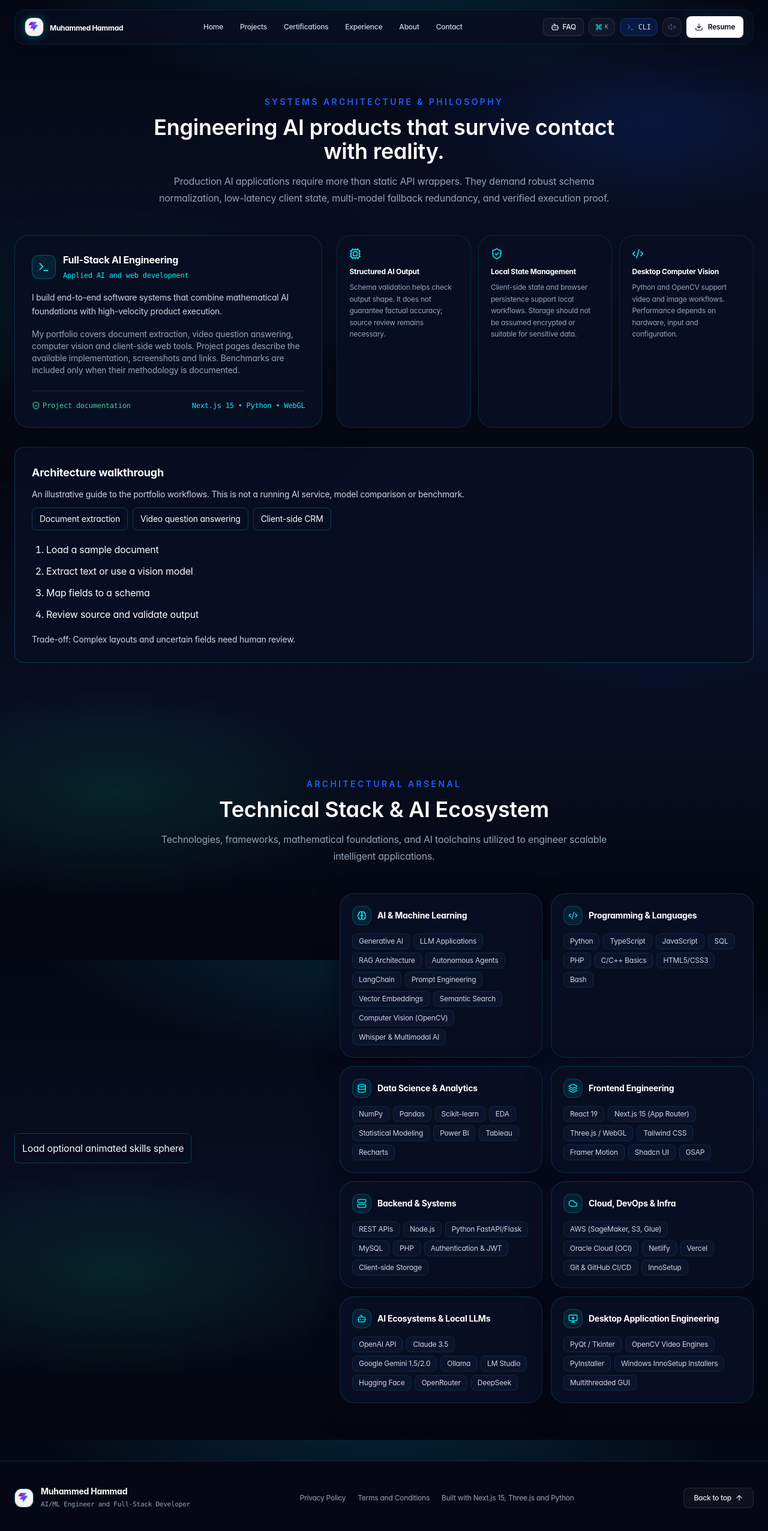
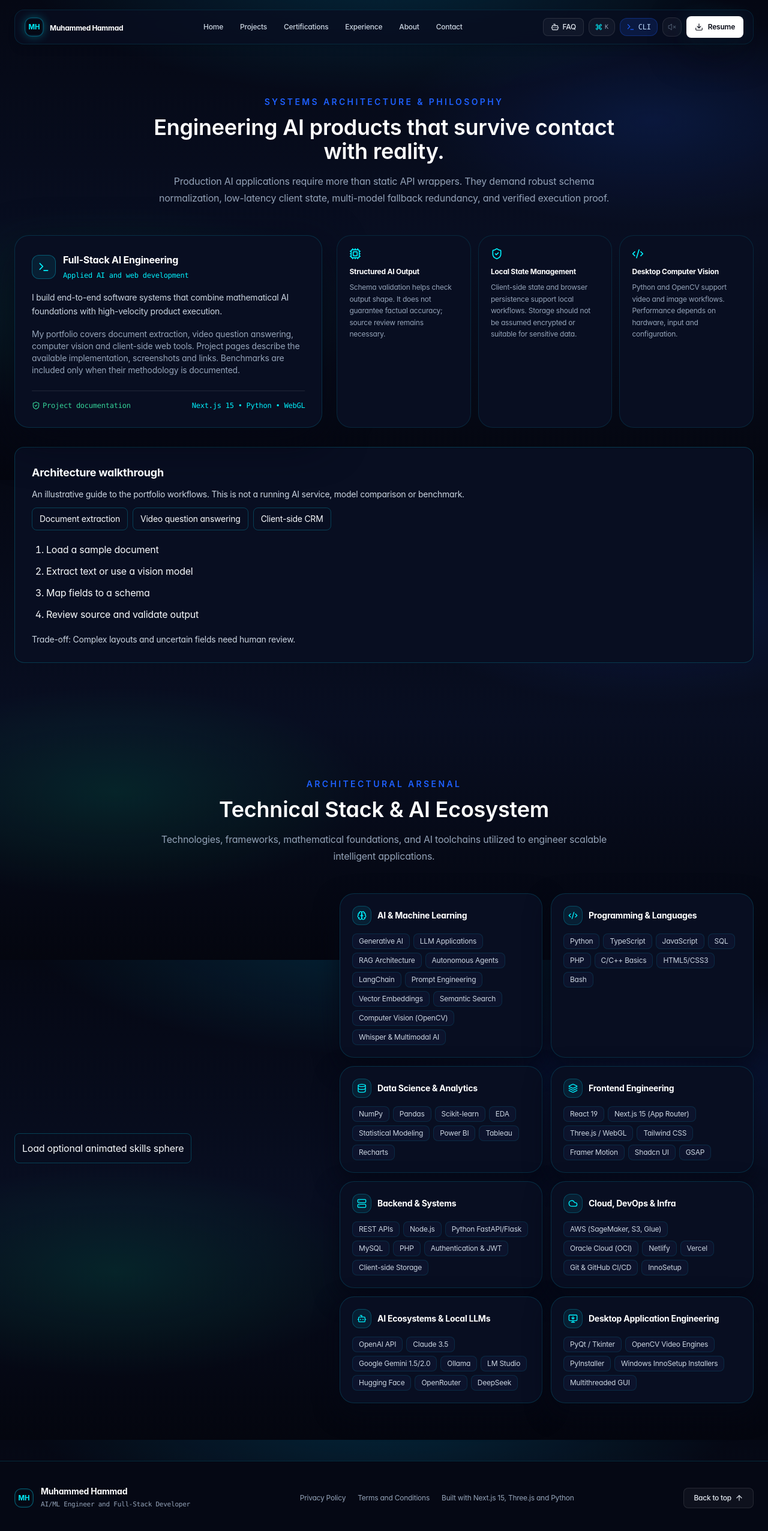
Before and after one commit to hammad986/Hammad-Portfolio, a Next.js app: page /about in a window 1280 px wide. Shown: the top 2552 px of the page at 60% size. Built offline with nearby package versions, Linux system fonts and the light colour scheme.

Commit message:
feat(branding): use icon.svg as universal site logo and favicon, remove aetherion_logo.webp

```diff
--- a/app/layout.tsx
+++ b/app/layout.tsx
@@ -95,7 +95,7 @@ export const metadata: Metadata = {
   icons: {
     icon: [{ url: "/icon.svg", type: "image/svg+xml" }],
     shortcut: "/icon.svg",
-    apple: "/assets/aetherion_logo.webp"
+    apple: "/icon.svg"
   },
   manifest: "/manifest.webmanifest",
   alternates: {
--- a/components/header.tsx
+++ b/components/header.tsx
@@ -64,10 +64,10 @@ export function Header() {
           >
             <div className="relative h-8 w-8 overflow-hidden rounded-xl border border-cyan-500/40 bg-cyan-500/10 p-1 transition-transform duration-300 group-hover:scale-105 shadow-[0_0_15px_rgba(0,242,254,0.3)]">
               <Image
-                src="/assets/aetherion_logo.webp"
+                src="/icon.svg"
                 alt="Muhammed Hammad"
                 fill
-                className="object-cover"
+                className="object-contain p-0.5"
                 sizes="32px"
               />
             </div>
--- a/components/sections/AetherionVision.tsx
+++ b/components/sections/AetherionVision.tsx
@@ -59,10 +59,10 @@ export function AetherionVision() {
               <div className="relative flex h-full items-center gap-5">
                 <div className="relative h-20 w-20 shrink-0 overflow-hidden rounded-2xl border border-white/10 bg-white/[0.03] p-2 sm:h-24 sm:w-24">
                   <Image
-                    src="/assets/aetherion_logo.webp"
-                    alt="Aetherion Visual"
+                    src="/icon.svg"
+                    alt="MH Visual"
                     fill
-                    className="object-cover"
+                    className="object-contain p-2"
                     sizes="96px"
                   />
                 </div>
--- a/components/sections/Footer.tsx
+++ b/components/sections/Footer.tsx
@@ -18,10 +18,10 @@ export function Footer() {
         <div className="flex items-center gap-3">
           <div className="relative h-8 w-8 overflow-hidden rounded-xl border border-cyan-500/40 bg-cyan-500/10 p-1">
             <Image
-              src="/assets/aetherion_logo.webp"
-              alt="Aetherion Logo"
+              src="/icon.svg"
+              alt="Muhammed Hammad"
               fill
-              className="object-cover"
+              className="object-contain p-0.5"
               sizes="32px"
             />
           </div>
```
Also changed, not shown: public/assets/aetherion_logo.webp (deleted), public/icon.svg (added), public/manifest.webmanifest.
